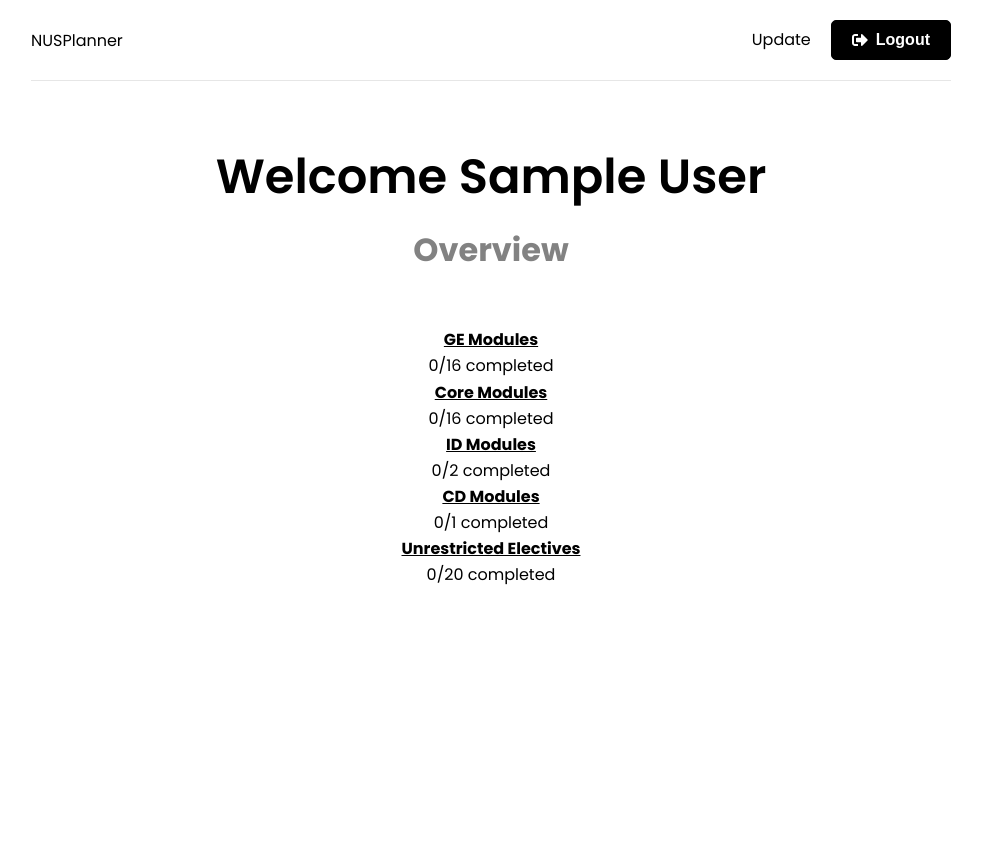
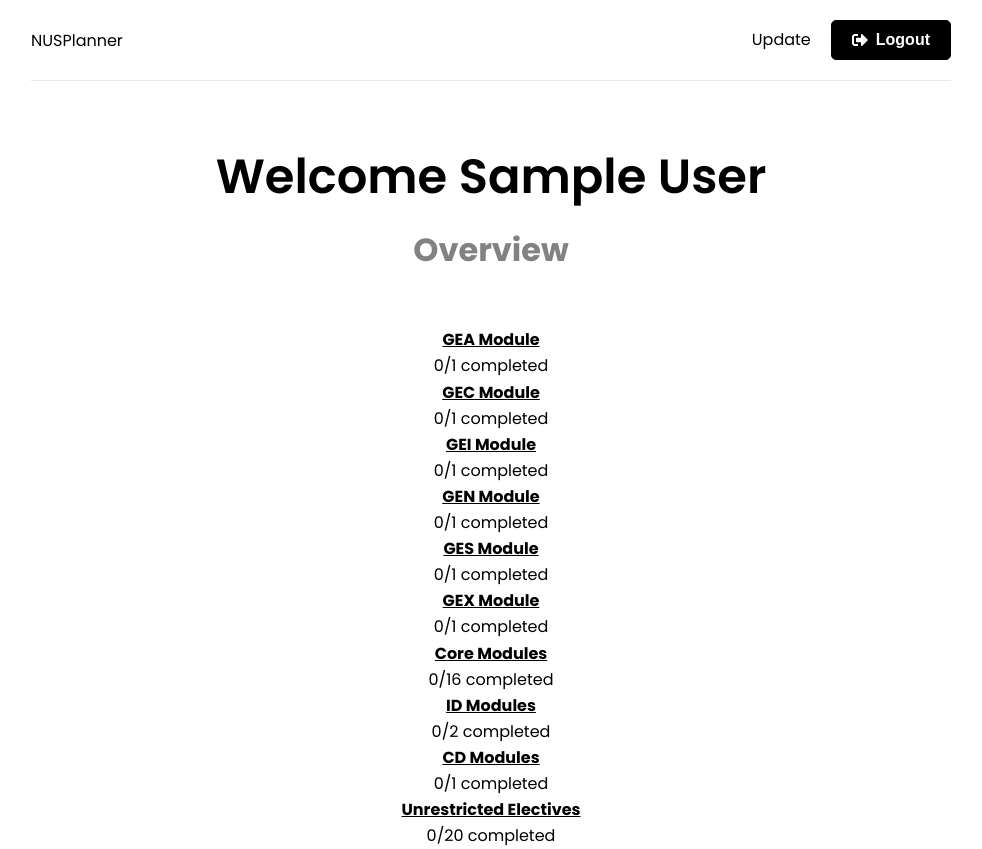
Before and after one commit to ashleyyong10/orbital, a React (Create React App) app in the folder frontend/: page / in a window 1280 px wide. Shown: the whole page, without its empty margins (149-1131 px from the left). Before the commit the page ends 800 px from the top, so only its background shows below. Built offline with nearby package versions, Linux system fonts and the light colour scheme; no server answers; sample sign-in values are in the browser's storage.

Commit message:
added ge to dashboard

```diff
--- a/frontend/src/pages/Dashboard.jsx
+++ b/frontend/src/pages/Dashboard.jsx
@@ -55,11 +55,61 @@ function Dashboard() {
       <section className="content">
         <Link to="/core">
           <b>
-            <u>GE Modules</u>
+            <u>GEA Module</u>
           </b>
         </Link>
 
-        <p> {coreMods}/16 completed </p>
+        <p> {gea}/1 completed </p>
+      </section>
+
+      <section className="content">
+        <Link to="/core">
+          <b>
+            <u>GEC Module</u>
+          </b>
+        </Link>
+
+        <p> {gec}/1 completed </p>
+      </section>
+
+      <section className="content">
+        <Link to="/core">
+          <b>
+            <u>GEI Module</u>
+          </b>
+        </Link>
+
+        <p> {gei}/1 completed </p>
+      </section>
+
+      <section className="content">
+        <Link to="/core">
+          <b>
+            <u>GEN Module</u>
+          </b>
+        </Link>
+
+        <p> {gen}/1 completed </p>
+      </section>
+
+      <section className="content">
+        <Link to="/core">
+          <b>
+            <u>GES Module</u>
+          </b>
+        </Link>
+
+        <p> {ges}/1 completed </p>
+      </section>
+
+      <section className="content">
+        <Link to="/core">
+          <b>
+            <u>GEX Module</u>
+          </b>
+        </Link>
+
+        <p> {gex}/1 completed </p>
       </section>
 
       <section className="content">
```
